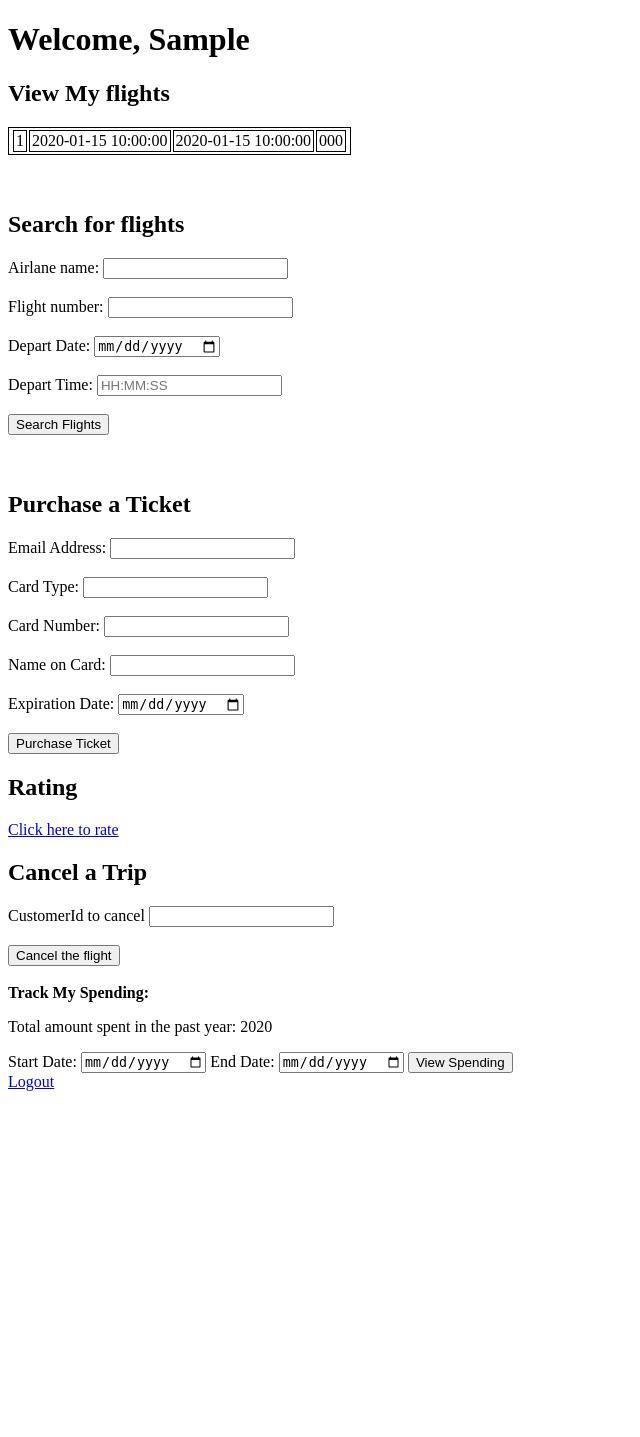
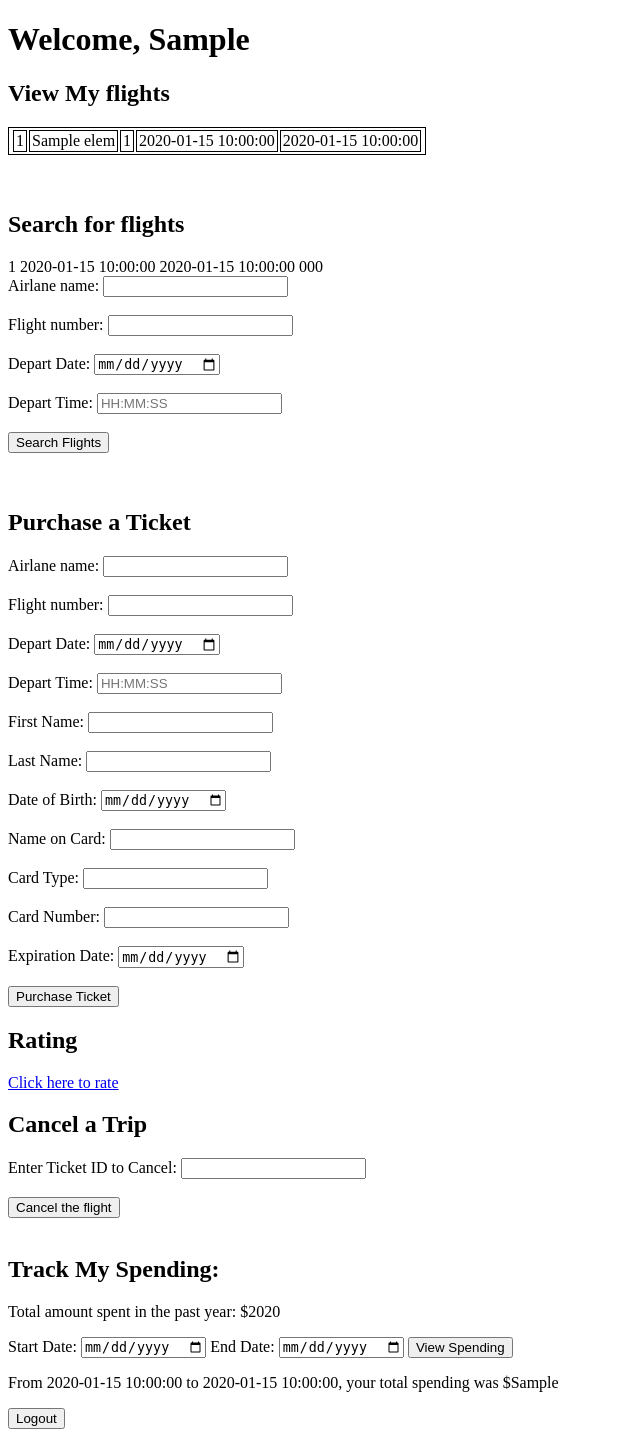
Before and after one commit to 3btesham/Airline-System-Website, a Flask app: template Templates/customer_dashboard.html in a window 1280 px wide. Shown: the whole page, without its empty margins (0-640 px from the left). Before the commit the page ends 1091 px from the top, so only its background shows below. Run offline with Flask 3, Linux system fonts and the light colour scheme; the template is opened without the code that fills it: most values are stand-ins (such as "Sample title", 1, 10 or a date in 2020).

Commit message:
Add files via upload

```diff
--- a/Templates/customer_dashboard.html
+++ b/Templates/customer_dashboard.html
@@ -15,12 +15,13 @@
         <h2>View My flights</h2>
         <table>
             {% if future_flights %}
-                {%for flights in future_flights%}
+                {%for flight in future_flights%}
                 <tr>
+                    <td>{{ flight['id_number'] }}</td>
+                    <td>{{ flight['airline_name'] }}</td>
                     <td>{{ flight['flight_number'] }}</td>
                     <td>{{ flight['depart_date'] }}</td>
                     <td>{{ flight['depart_time'] }}</td>
-                    <td>{{ flight['depart_airport_code'] }}</td>
                 </tr>
                 {% endfor %}
             {% else %}
@@ -31,12 +32,24 @@
         </table>
         <br></br>
         <h2>Search for flights</h2>
-        <form action="/search_flights" method="get">
+        {% if found_flight %}
+        <tr>
+            <td>{{ found_flight[0]['flight_number'] }}</td>
+            <td>{{ found_flight[0]['depart_date'] }}</td>
+            <td>{{ found_flight[0]['depart_time'] }}</td>
+            <td>{{ found_flight[0]['depart_airport_code'] }}</td>
+        </tr>
+    {% else %}
+        <tr>
+            <td colspan="4">No flights found.</td>
+        </tr>
+    {% endif %}
+        <form action="/search_flights" method="GET">
             <label for="airline_name">Airlane name:</label>
             <input type="text" id="airline_name" name="airline_name" required maxlength="20"><br><br>
 
             <label for="flight_number">Flight number:</label>
-            <input type="number" id="flight_number" name="flight_number" required maxlength="5"><br><br>
+            <input type="text" id="flight_number" name="flight_number" required maxlength="5"><br><br>
 
             <label for="depart_date">Depart Date:</label>
             <input type="date" id="depart_date" name="depart_date" required><br><br>
@@ -50,17 +63,35 @@
 
         <h2>Purchase a Ticket</h2>
         <form action="/purchase_ticket" method="post">
-            <label for="email_address">Email Address:</label>
-            <input type="email" id="email_address" name="email_address" required maxlength="30"><br><br>
+            <label for="airline_name">Airlane name:</label>
+            <input type="text" id="airline_name" name="airline_name" required maxlength="20"><br><br>
+
+            <label for="flight_number">Flight number:</label>
+            <input type="text" id="flight_number" name="flight_number" required maxlength="5"><br><br>
+
+            <label for="depart_date">Depart Date:</label>
+            <input type="date" id="depart_date" name="depart_date" required><br><br>
+
+            <label for="depart_time">Depart Time:</label>
+            <input type="text" id="depart_time" name="depart_time" pattern="(?:[01]\d|2[0-3]):(?:[0-5]\d):(?:[0-5]\d)" placeholder="HH:MM:SS" required><br><br>
+
+            <label for="first_name">First Name:</label>
+            <input type="text" id="first_name" name="first_name" required maxlength="15"><br><br>
+
+            <label for="last_name">Last Name:</label>
+            <input type="text" id="last_name" name="last_name" required maxlength="15"><br><br>
+
+            <label for="date_of_birth">Date of Birth:</label>
+            <input type="date" id="date_of_birth" name="date_of_birth" required maxlength="15"><br><br>
+
+            <label for="name_on_card">Name on Card:</label>
+            <input type="text" id="name_on_card" name="name_on_card" required maxlength="20"><br><br>
 
             <label for="card_type">Card Type:</label>
             <input type="text" id="card_type" name="card_type" required maxlength="30"><br><br>
 
             <label for="card_number">Card Number:</label>
             <input type="text" id="card_number" name="card_number" required maxlength="30"><br><br>
-
-            <label for="name_on_card">Name on Card:</label>
-            <input type="text" id="name_on_card" name="name_on_card" required maxlength="20"><br><br>
 
             <label for="expiration_date">Expiration Date:</label>
             <input type="date" id="expiration_date" name="expiration_date" required><br><br>
@@ -72,43 +103,38 @@
 
 
         <h2>Cancel a Trip</h2>
-        <form action="/purchase_ticket" method="get">
-            <label for="ticket_id">CustomerId to cancel</label>
+        <form action="/cancel_ticket" method="POST">
+            <label for="ticket_id">Enter Ticket ID to Cancel: </label>
             <input type="text" id="ticket_id" name="ticket_id" required><br><br>
 
             <input type ="submit" value="Cancel the flight">
         <br></br>
-        <b>Track My Spending:</b>
+        </form>
+
+        <h2>Track My Spending:</h2>
         <!-- Total spending in the past year -->
-        <p>Total amount spent in the past year: <span>{{ spendings_past_year }}</span></p>
+        <p>Total amount spent in the past year: $<span>{{ spendings_past_year }}</span></p>
         <!-- Spending within a specified range -->
-        <form action="/spending_range" method="POST">
+        <form action="/spending_range" method="GET">
             <label for="start_date">Start Date:</label>
             <input type="date" id="start_date" name="start_date">
             <label for="end_date">End Date:</label>
             <input type="date" id="end_date" name="end_date">
             <input type="submit" value="View Spending">
         </form>
+        {% if range_spending %}
+        <tr>
+            <p>From <td>{{start_date}}</td> to <td>{{end_date}}</td>, your total spending was $<td>{{range_spending}}</td> </p>
+        </tr>
+        {% endif %}
 
         <!-- Visualization for spending within the specified range (e.g., bar chart or table) -->
 
         <!-- JavaScript to fetch and update spending data -->
-        <script>
-            function fetchPastYearSpending() {
-                // Fetch total spending in the past year
-                fetch('/get_past_year_spending')
-                    .then(response => response.json())
-                    .then(data => {
-                        document.getElementById('past_year_spending').textContent = '$' + data.spendings;
-                    })
-                    .catch(error => console.error('Error fetching spending:', error));
-            }
 
-            // Call the function when the page loads
-            fetchPastYearSpending();
-        </script>
-
-    <a href="/customer_login_page.html">Logout</a>
+    <form action="/customer_logout" method="GET">
+        <input type="submit" value="Logout">
+    </form>
     </body>
 
 </html>
```
Also changed, not shown: Templates/index.html (+33 -16 lines), Templates/rating.html (+8 -25 lines), Templates/registration_for_customer_page.html (+13 -12 lines).
